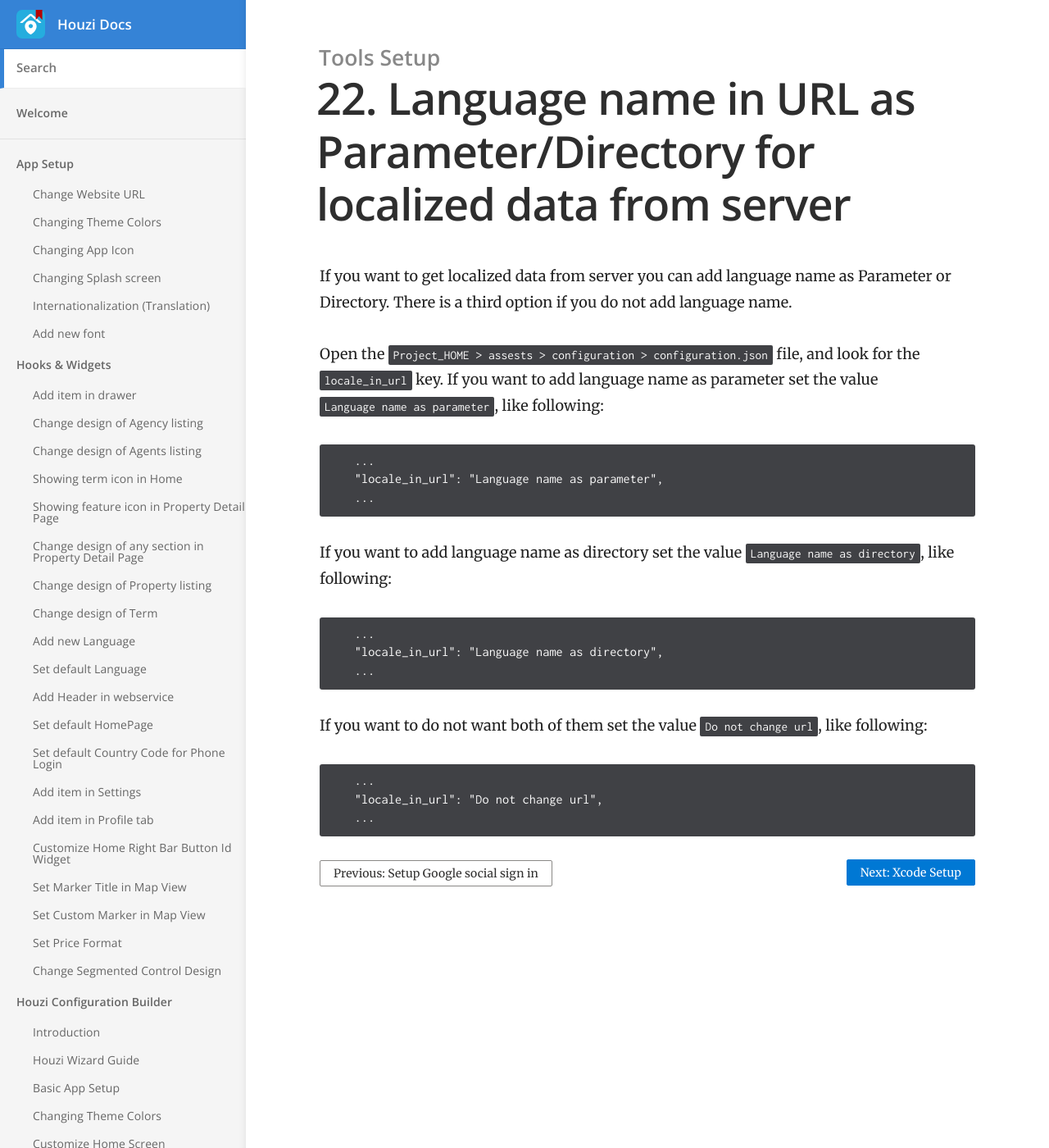
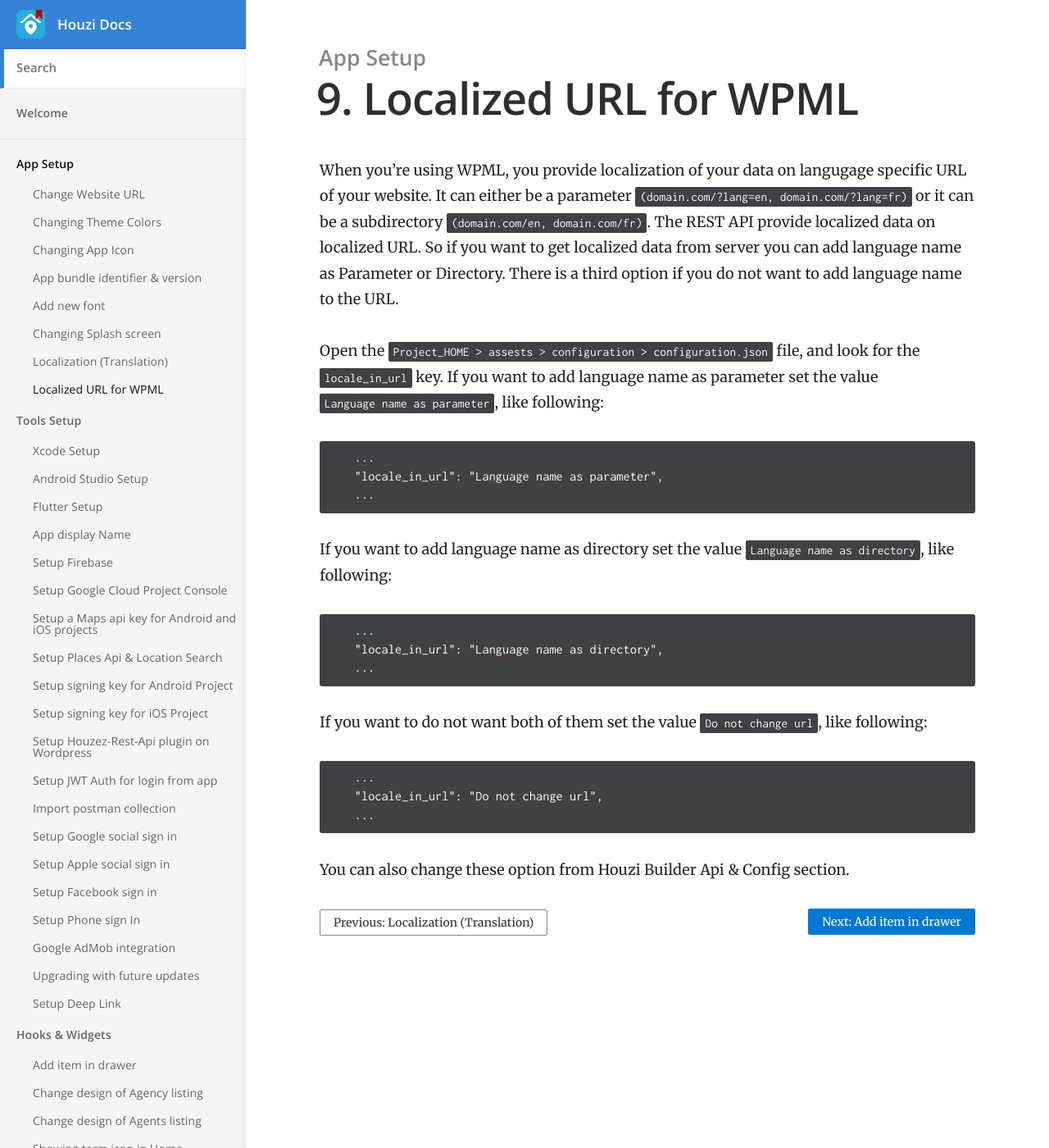
Before and after one commit to booleanbites/houzi-doc, a Jekyll site: the page built from _docs/app-setup/url_localization.md, in a window 1280 px wide and 1400 px high. Shown: the whole window at 82% size. Built offline with Jekyll 4.4.1, drawn with Linux system fonts in a browser that asks for light colours; some of the changed text lies outside the part shown.

Commit message:
updates to correct sections.

````diff
--- a/_docs/tools/app_bundle.md
+++ b/_docs/app-setup/app_identifier_bundle_id.md
@@ -1,7 +1,7 @@
 ---
 title: App bundle identifier & version
-category: Tools Setup
-order: 4
+category: App Setup
+order: 5
 ---
 
 
--- a/_docs/app-setup/l10n.md
+++ b/_docs/app-setup/localization.md
@@ -1,7 +1,7 @@
 ---
-title: Internationalization (Translation)
+title: Localization (Translation)
 category: App Setup
-order: 5
+order: 8
 ---
 
 ## How to add localization
--- a/_docs/tools/url_lang_localized_data.md
+++ b/_docs/app-setup/url_localization.md
@@ -1,10 +1,10 @@
 ---
-title: Language name in URL as Parameter/Directory for localized data from server
-category: Tools Setup
-order: 22
+title: Localized URL for WPML
+category: App Setup
+order: 9
 ---
 
-If you want to get localized data from server you can add language name as Parameter or Directory. There is a third option if you do not add language name.
+When you're using WPML, you provide localization of your data on langugage specific URL of your website. It can either be a parameter `(domain.com/?lang=en, domain.com/?lang=fr)` or it can be a subdirectory `(domain.com/en, domain.com/fr)`. The REST API provide localized data on localized URL. So if you want to get localized data from server you can add language name as Parameter or Directory. There is a third option if you do not want to add language name to the URL.
 
 Open the `Project_HOME > assests > configuration > configuration.json` file, and look for the `locale_in_url` key.
 If you want to add language name as parameter set the value `Language name as parameter`, like following:
@@ -30,3 +30,5 @@ If you want to do not want both of them set the value `Do not change url`, like
     "locale_in_url": "Do not change url",
     ...
 ```
+
+You can also change these option from Houzi Builder Api & Config section.
````
Also changed, not shown: _docs/app-setup/change_splash_screen.md (renamed from _docs/app-setup/change_splash.md, +1 -1 lines), _docs/app-setup/app_app_change_url.md (renamed from _docs/app-setup/change_url.md), _docs/app-setup/app_change_icon.md (renamed from _docs/app-setup/change_icon.md), _docs/app-setup/app_change_theme.md (renamed from _docs/app-setup/change_theme.md), _docs/app-setup/app_display_name.md (renamed from _docs/tools/app_display_name.md), _docs/app-setup/app_new_font_add.md (renamed from _docs/app-setup/add_font.md).
